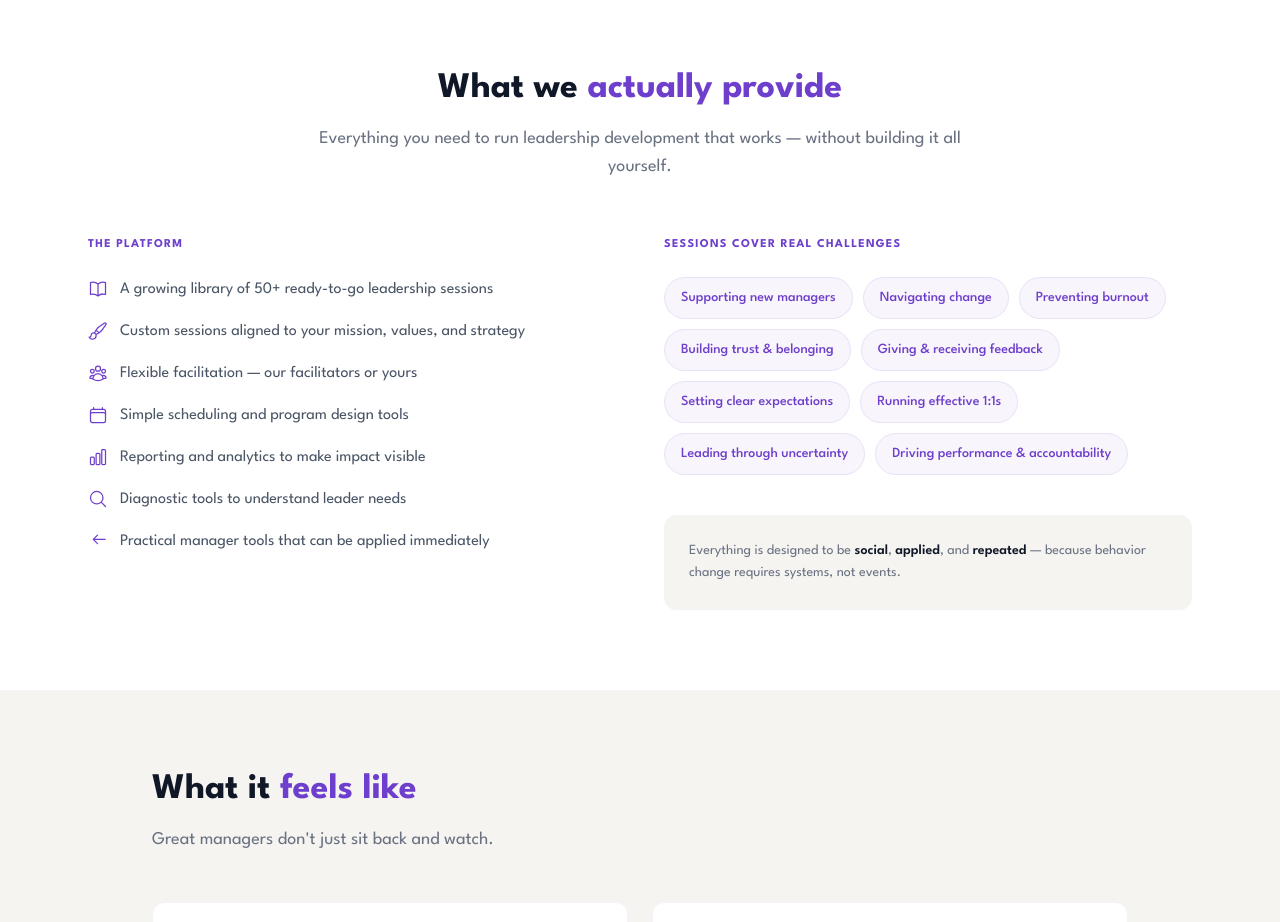
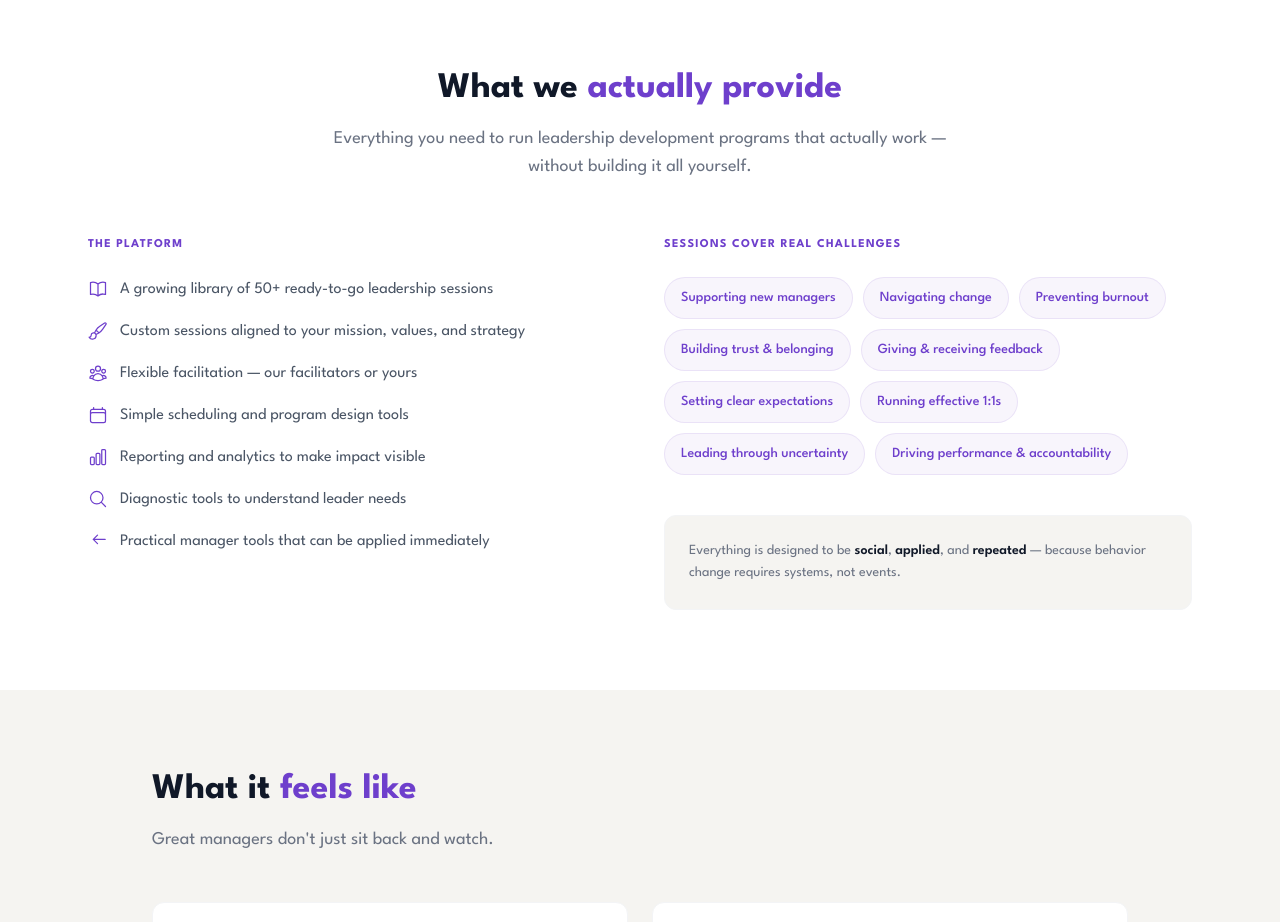
Before and after one commit to stevearntz/campfire-website, a Next.js app: page /about in a window 1280 px wide. Shown: the part 1440-2362 px from the top of the page. Built offline with nearby package versions, Linux system fonts and the light colour scheme; no server answers.

Commit message:
Update What We Do subtext: programs that actually work
Co-Authored-By: Claude Opus 4.6 <noreply@anthropic.com>

```diff
--- a/app/about/page.tsx
+++ b/app/about/page.tsx
@@ -220,8 +220,8 @@ export default function AboutPage() {
               What we <span className="text-[#6E3FCC]">actually provide</span>
             </h2>
             <p className="mt-4 text-lg text-gray-500 max-w-2xl mx-auto">
-              Everything you need to run leadership development that works —
-              without building it all yourself.
+              Everything you need to run leadership development programs that
+              actually work — without building it all yourself.
             </p>
           </div>
 
```
